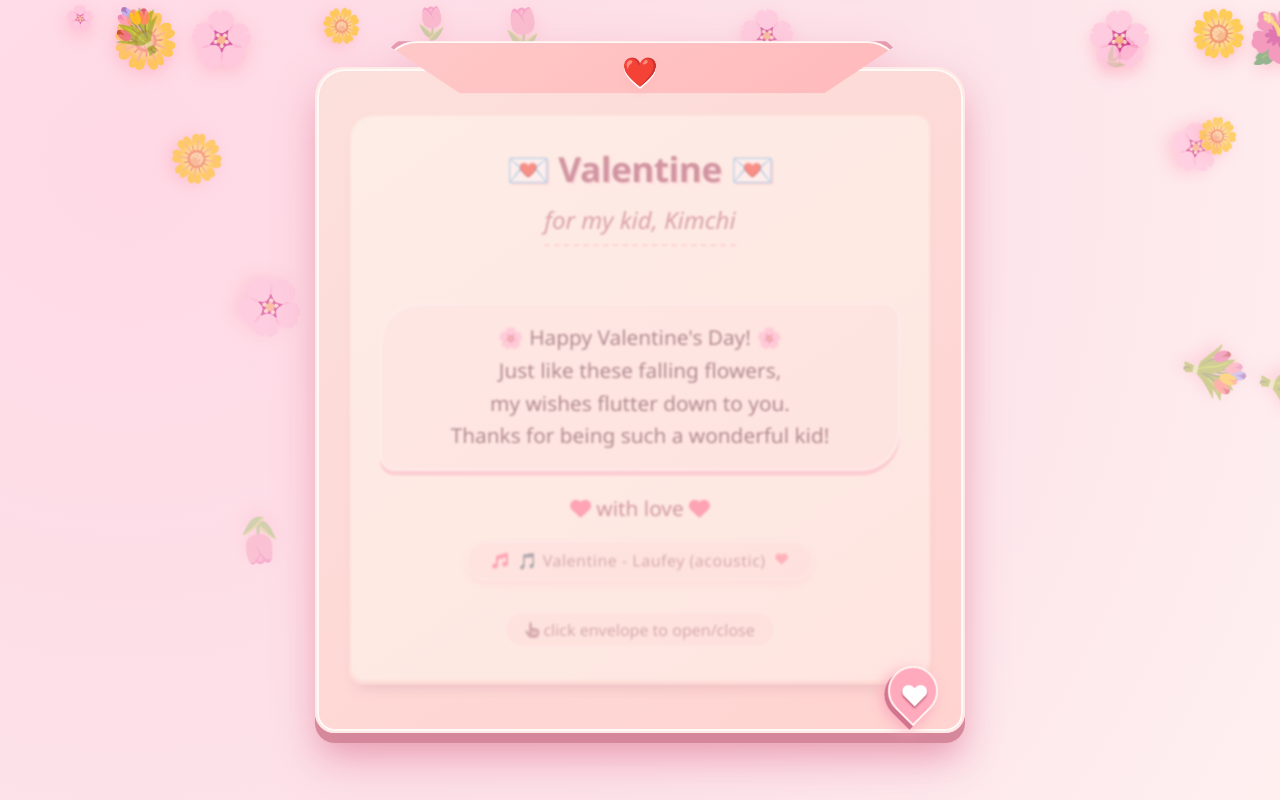
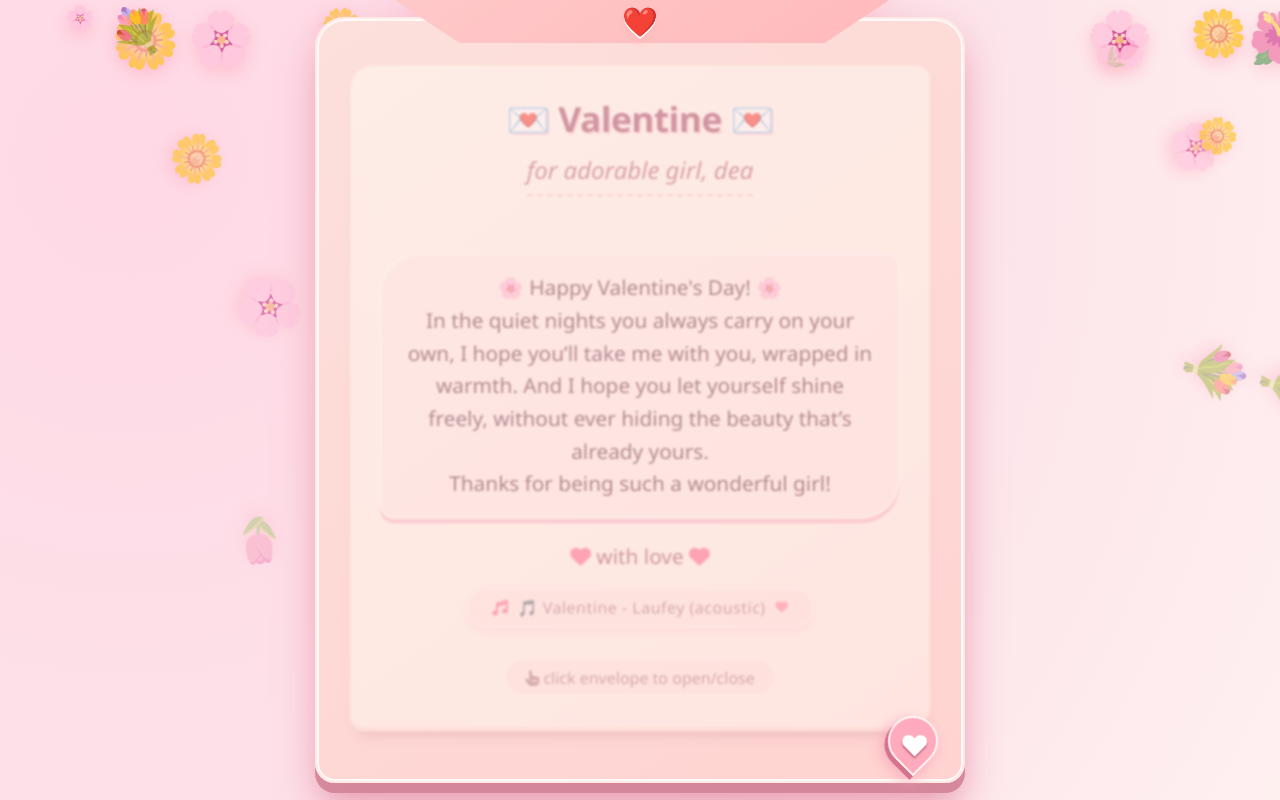
Before and after one commit to Aerylst/dea, a plain HTML site: page index.html.html in a window 1280 px wide. Drawn offline with Linux system fonts and the light colour scheme.

Commit message:
Update title and message for Valentine's envelope

```diff
--- a/index.html.html
+++ b/index.html.html
@@ -3,7 +3,7 @@
 <head>
     <meta charset="UTF-8">
     <meta name="viewport" content="width=device-width, initial-scale=1.0">
-    <title>for kimchi · a valentine envelope</title>
+    <title>for adorable dea · a valentine envelope</title>
     <style>
         * {
             margin: 0;
@@ -286,12 +286,11 @@
 
             <div class="letter">
                 <h2>💌  Valentine  💌</h2>
-                <div class="to">for my kid, Kimchi</div>
+                <div class="to">for adorable girl, dea</div>
                 <div class="message">
                     🌸  Happy Valentine's Day!  🌸<br>
-                    Just like these falling flowers,<br>
-                    my wishes flutter down to you.<br>
-                    Thanks for being such a wonderful kid!
+                    In the quiet nights you always carry on your own, I hope you’ll take me with you, wrapped in warmth. And I hope you let yourself shine freely, without ever hiding the beauty that’s already yours.<br>
+                    Thanks for being such a wonderful girl!<br>
                 </div>
                 <div class="signature">
                     <i class="fas fa-heart"></i>  with love  <i class="fas fa-heart"></i>
```
